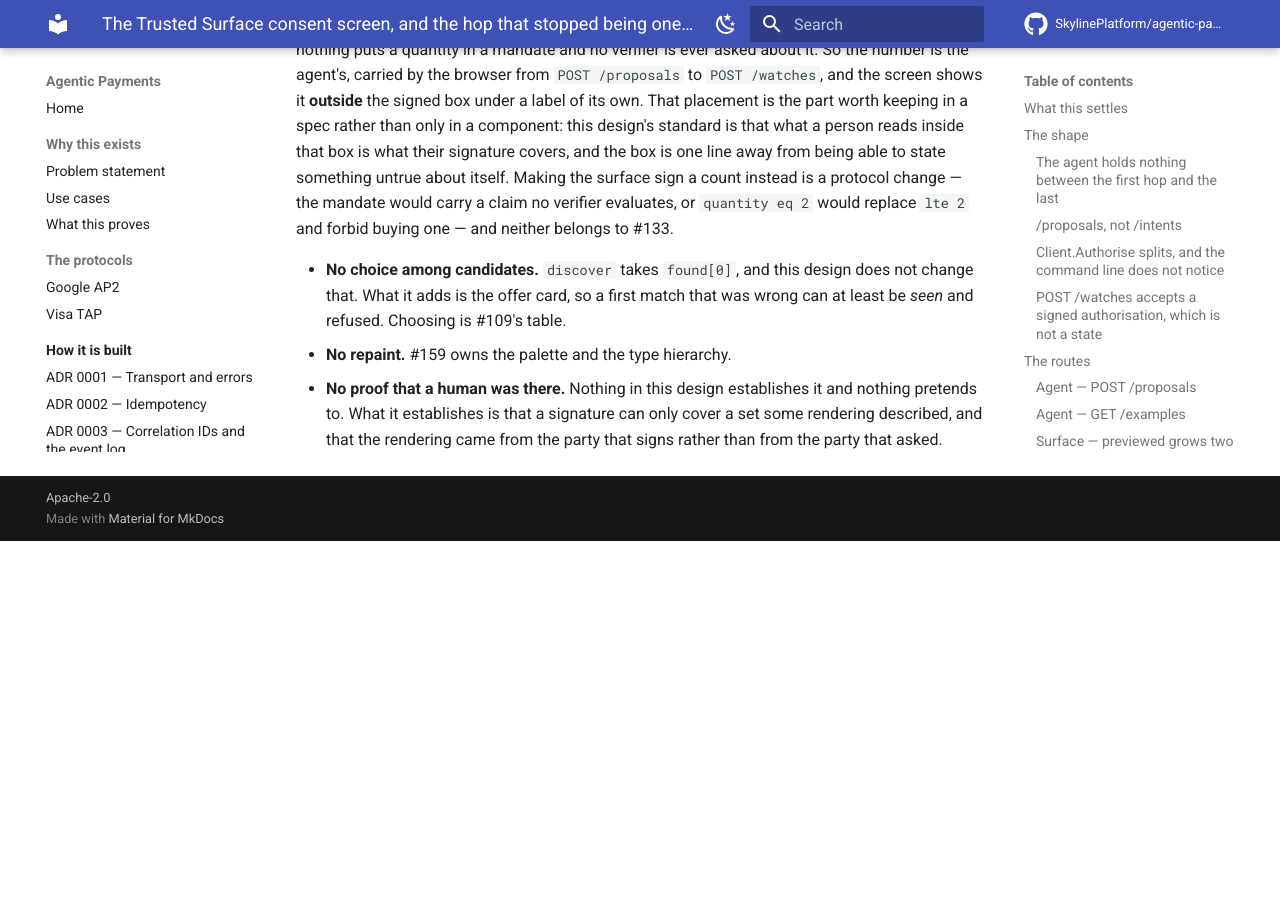
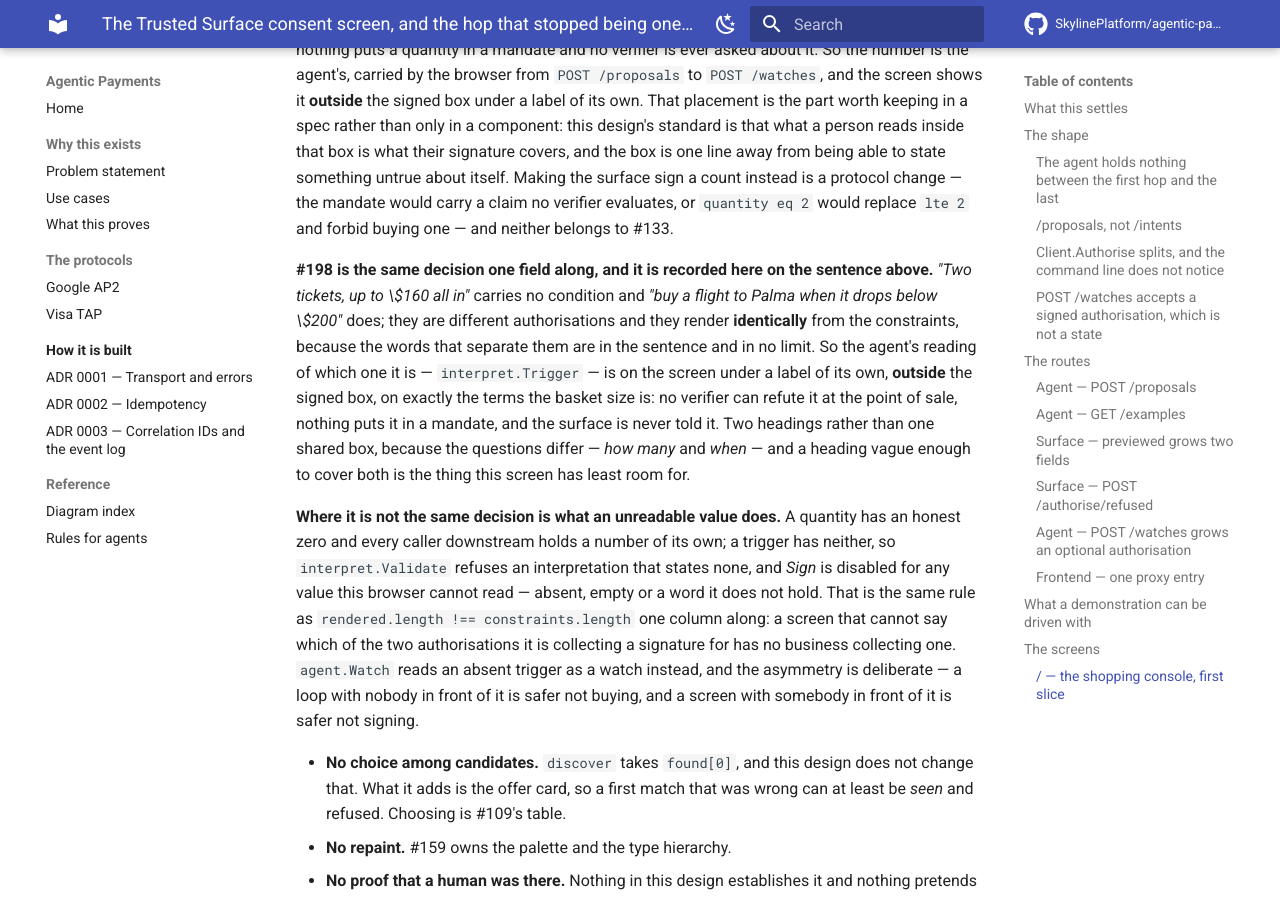
Before and after one commit to SkylinePlatform/agentic-payments, an MkDocs documentation site: the page built from docs/specs/2026-08-10-trusted-surface-consent-design.md, in a window 1280 px wide and 900 px high, scrolled down 15170 px. Built offline with MkDocs 1.6.1 and Material for MkDocs 9.7.7, drawn with Linux system fonts in a browser that asks for light colours; comment, search, counter and statistics services are not loaded; before the commit the page ends 15711 px from its top, so only the background shows below that.

Commit message:
docs(frontend): refused is one fact at three scales, and the trigger's placement is a spec decision
Two claims this branch made false and left standing.

The *Indicators* section's shared-word paragraph says three words are shared
and each is one fact seen at two scales. Since this branch, `refused` names
the `mandate_rejected` step, the attempt that verifier refused, and the run
that had only that one attempt to make — three. The safety argument survives
verbatim, because step, attempt and run are still strictly nested and so can
still only agree; it is the count that is wrong. The closing rule is widened
with it: it required a change to that section for a fourth shared *word*, and
gave a reader no reason to come back for an existing word acquiring a third
scale, which is what happened.

The consent design's quantity bullet ends by saying the placement is "the
part worth keeping in a spec rather than only in a component". The trigger is
that decision one field along and its reasoning lived only in Consent.tsx.
Recorded there now, with the half that is *not* the same decision: a quantity
has an honest zero and a trigger has none, so an unreadable one disables Sign,
while agent.Watch reads an absent one as a watch.

Refs #198

```diff
--- a/docs/specs/2026-08-10-trusted-surface-consent-design.md
+++ b/docs/specs/2026-08-10-trusted-surface-consent-design.md
@@ -658,6 +658,31 @@ Gates: `make check` and `make frontend-check`.
   evaluates, or `quantity eq 2` would replace `lte 2` and forbid buying one —
   and neither belongs to #133.
 
+  **#198 is the same decision one field along, and it is recorded here on the
+  sentence above.** *"Two tickets, up to \$160 all in"* carries no condition and
+  *"buy a flight to Palma when it drops below \$200"* does; they are different
+  authorisations and they render **identically** from the constraints, because
+  the words that separate them are in the sentence and in no limit. So the
+  agent's reading of which one it is — `interpret.Trigger` — is on the screen
+  under a label of its own, **outside** the signed box, on exactly the terms the
+  basket size is: no verifier can refute it at the point of sale, nothing puts
+  it in a mandate, and the surface is never told it. Two headings rather than
+  one shared box, because the questions differ — *how many* and *when* — and a
+  heading vague enough to cover both is the thing this screen has least room
+  for.
+
+  **Where it is not the same decision is what an unreadable value does.** A
+  quantity has an honest zero and every caller downstream holds a number of its
+  own; a trigger has neither, so `interpret.Validate` refuses an interpretation
+  that states none, and *Sign* is disabled for any value this browser cannot
+  read — absent, empty or a word it does not hold. That is the same rule as
+  `rendered.length !== constraints.length` one column along: a screen that
+  cannot say which of the two authorisations it is collecting a signature for
+  has no business collecting one. `agent.Watch` reads an absent trigger as a
+  watch instead, and the asymmetry is deliberate — a loop with nobody in front
+  of it is safer not buying, and a screen with somebody in front of it is safer
+  not signing.
+
 - **No choice among candidates.** `discover` takes `found[0]`, and this design
   does not change that. What it adds is the offer card, so a first match that was
   wrong can at least be *seen* and refused. Choosing is #109's table.
```
Also changed, not shown: docs/specs/2026-08-06-three-lane-view-design.md (+11 -10 lines).
